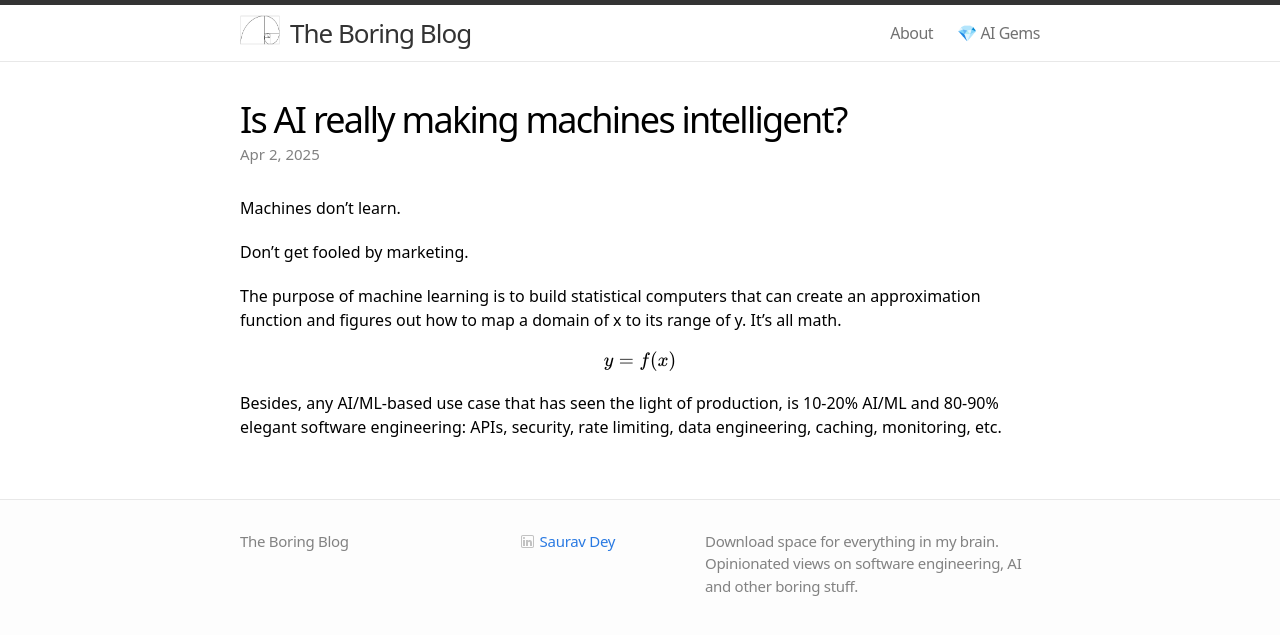
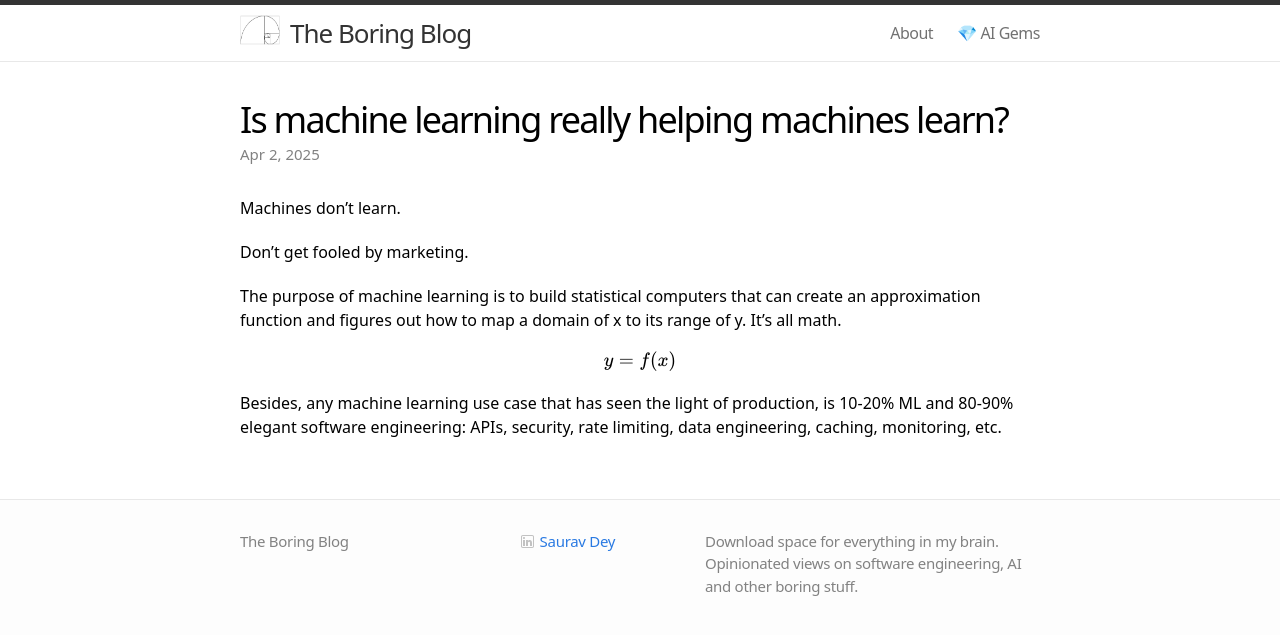
Before and after one commit to mindyouragents/mindyouragents.github.io, a Jekyll site: the page built from _posts/2025-04-02-is-ai-really-intelligent.markdown, in a window 1280 px wide. Shown: the top 635 px of the page. Built offline with Jekyll 4.4.1, drawn with Linux system fonts in a browser that asks for light colours; some web fonts are replaced; formulas are drawn with MathJax 3.

Commit message:
Update 2025-04-02-is-ai-really-intelligent.markdown

```diff
--- a/_posts/2025-04-02-is-ai-really-intelligent.markdown
+++ b/_posts/2025-04-02-is-ai-really-intelligent.markdown
@@ -2,8 +2,8 @@
 layout: post
 comments: false
 mathjax: true
-title:  "Is AI really making machines intelligent?"
-excerpt: "Or just another bubble?"
+title:  "Is machine learning really helping machines learn?"
+excerpt: "Or is this just another bubble?"
 date:   2025-04-02 10:00:00
 ---
 
@@ -17,4 +17,4 @@ $$
 y = f(x)
 $$
 
-Besides, any AI/ML-based use case that has seen the light of production, is 10-20% AI/ML and 80-90% elegant software engineering: APIs, security, rate limiting, data engineering, caching, monitoring, etc.
+Besides, any machine learning use case that has seen the light of production, is 10-20% ML and 80-90% elegant software engineering: APIs, security, rate limiting, data engineering, caching, monitoring, etc.
```
